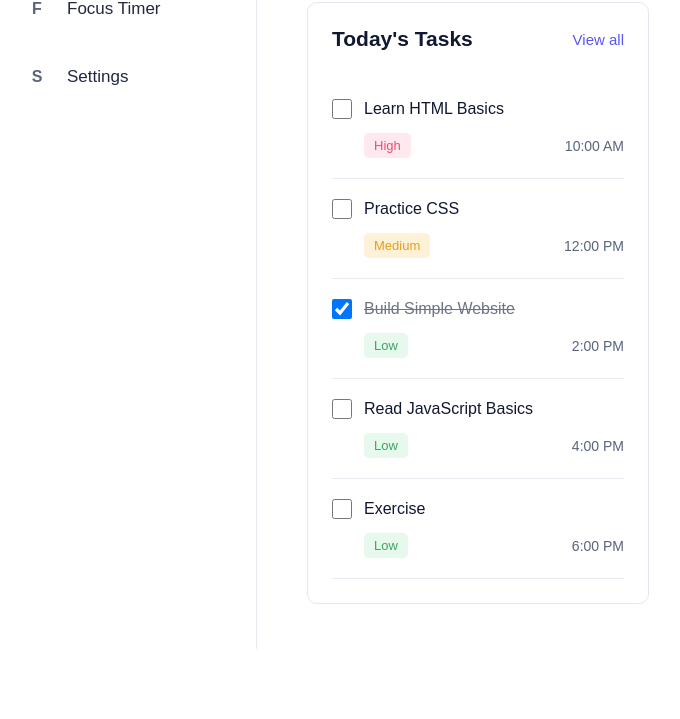
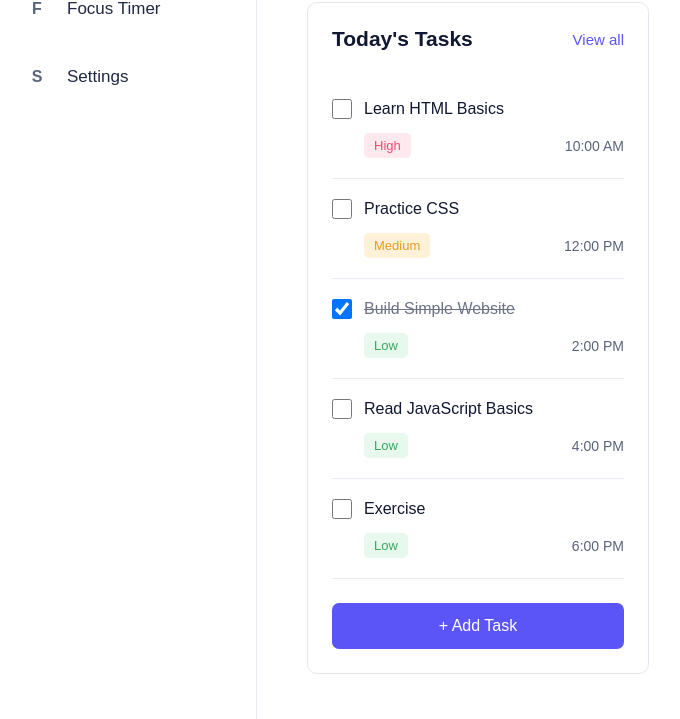
Before and after one commit to peterygalaxy-arch/Time-Management, a Flask app: page / in a window 1280 px wide. Shown: the part 349-1068 px from the top of the page, without its empty margins (23-703 px from the left). Before the commit the page ends 998 px from the top, so only its background shows below. Run offline with Flask 3, Linux system fonts and the light colour scheme.

Commit message:
add the task button

```diff
--- a/static/style.css
+++ b/static/style.css
@@ -341,3 +341,15 @@ body {
     color: #59647d;
     font-size: 14px;
 }
+
+.add-task-button {
+    width: 100%;
+    margin-top: 24px;
+    padding: 14px;
+    border: none;
+    border-radius: 7px;
+    background-color: #5b55f7;
+    color: white;
+    font-size: 16px;
+    cursor: pointer;
+}
--- a/templates/index.html
+++ b/templates/index.html
@@ -169,6 +169,8 @@
                             </div>
                         </div>
                     </div>
+
+                    <button class="add-task-button" type="button">+ Add Task</button>
                 </div>
             </div>
         </div>
```
